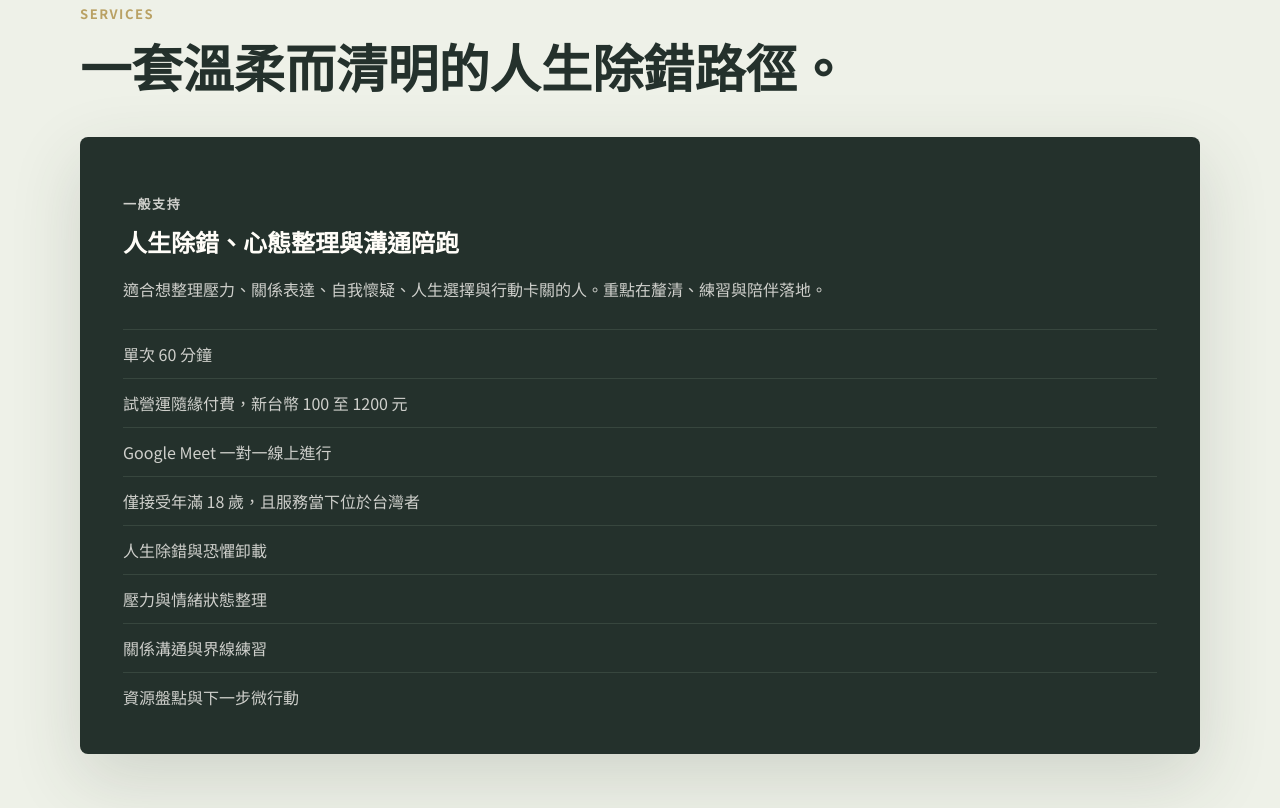
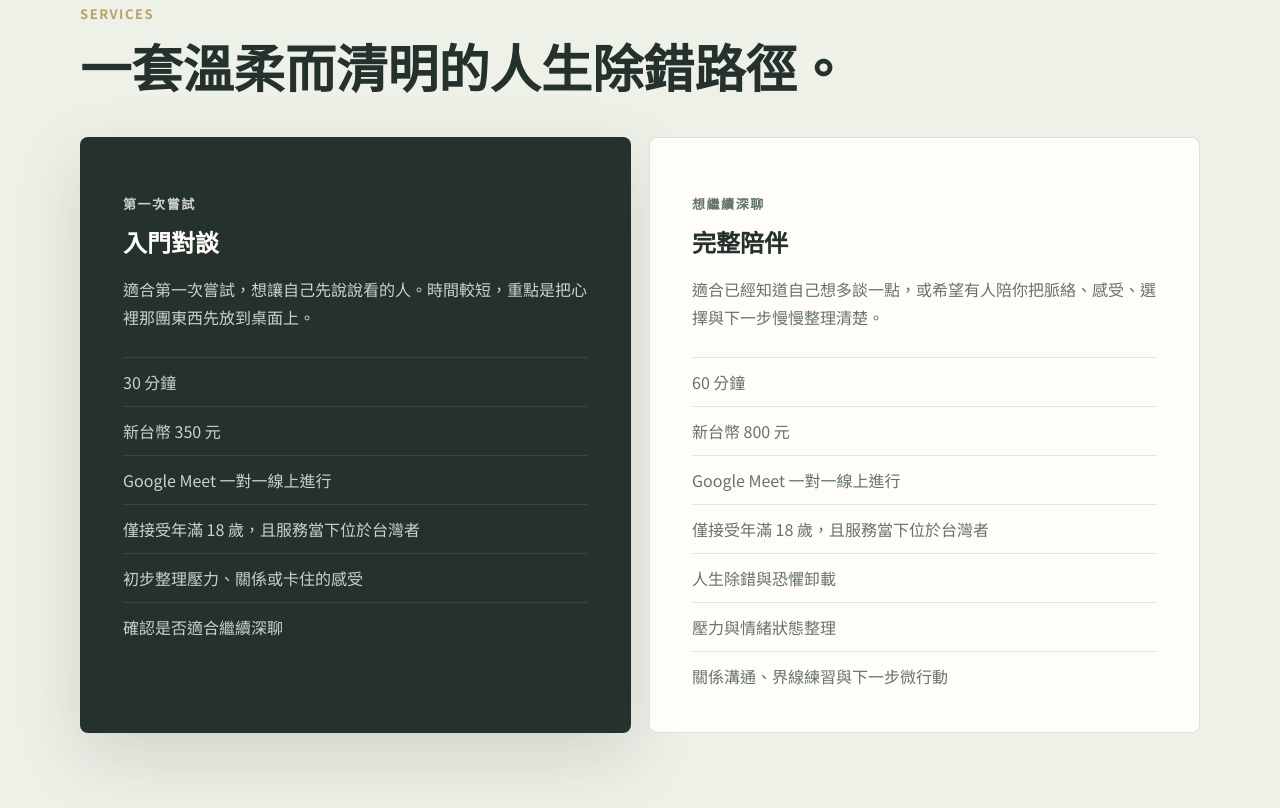
Before and after one commit to ShenRong168/rongxin-shenyu, a plain HTML site: page index.html in a window 1280 px wide. Shown: the part 2132-2940 px from the top of the page. Drawn offline with Linux system fonts and the light colour scheme.

Commit message:
Update service pricing options

```diff
--- a/index.html
+++ b/index.html
@@ -97,21 +97,35 @@
           <h2>一套溫柔而清明的人生除錯路徑。</h2>
         </div>
         <div class="service-grid">
-          <article class="service-card featured wide">
-            <p class="tag">一般支持</p>
-            <h3>人生除錯、心態整理與溝通陪跑</h3>
+          <article class="service-card featured">
+            <p class="tag">第一次嘗試</p>
+            <h3>入門對談</h3>
             <p>
-              適合想整理壓力、關係表達、自我懷疑、人生選擇與行動卡關的人。重點在釐清、練習與陪伴落地。
+              適合第一次嘗試，想讓自己先說說看的人。時間較短，重點是把心裡那團東西先放到桌面上。
             </p>
             <ul>
-              <li>單次 60 分鐘</li>
-              <li>試營運隨緣付費，新台幣 100 至 1200 元</li>
+              <li>30 分鐘</li>
+              <li>新台幣 350 元</li>
+              <li>Google Meet 一對一線上進行</li>
+              <li>僅接受年滿 18 歲，且服務當下位於台灣者</li>
+              <li>初步整理壓力、關係或卡住的感受</li>
+              <li>確認是否適合繼續深聊</li>
+            </ul>
+          </article>
+          <article class="service-card">
+            <p class="tag">想繼續深聊</p>
+            <h3>完整陪伴</h3>
+            <p>
+              適合已經知道自己想多談一點，或希望有人陪你把脈絡、感受、選擇與下一步慢慢整理清楚。
+            </p>
+            <ul>
+              <li>60 分鐘</li>
+              <li>新台幣 800 元</li>
               <li>Google Meet 一對一線上進行</li>
               <li>僅接受年滿 18 歲，且服務當下位於台灣者</li>
               <li>人生除錯與恐懼卸載</li>
               <li>壓力與情緒狀態整理</li>
-              <li>關係溝通與界線練習</li>
-              <li>資源盤點與下一步微行動</li>
+              <li>關係溝通、界線練習與下一步微行動</li>
             </ul>
           </article>
         </div>
@@ -277,7 +291,7 @@
           <article>
             <span>01</span>
             <h3>服務與付款</h3>
-            <p>每次服務 60 分鐘。試營運期間採隨緣付費，新台幣 100 至 1200 元，由使用者依自身狀況選擇金額。付款採 LINE 轉帳，收款帳號將於可安排時段確認後提供。</p>
+            <p>試營運期間提供兩種方案：入門對談 30 分鐘，新台幣 350 元；完整陪伴 60 分鐘，新台幣 800 元。付款採 LINE 轉帳，收款帳號將於可安排時段確認後提供。</p>
           </article>
           <article>
             <span>02</span>
@@ -375,7 +389,7 @@
           </details>
           <details>
             <summary>費用會公開嗎？</summary>
-            <p>會。單次服務 60 分鐘。試營運期間採隨緣付費，新台幣 100 至 1200 元，由使用者依自身狀況選擇金額。付款採 LINE 轉帳，收款帳號會在預約確認後提供。</p>
+            <p>會。入門對談 30 分鐘，新台幣 350 元；完整陪伴 60 分鐘，新台幣 800 元。付款採 LINE 轉帳，收款帳號會在預約確認後提供。</p>
           </details>
           <details>
             <summary>如何改期或取消？</summary>
```
